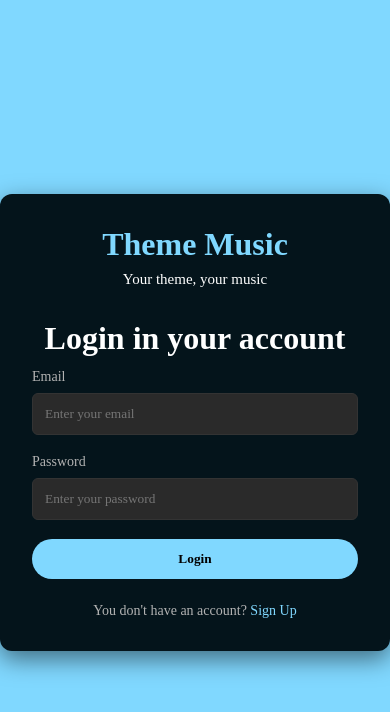
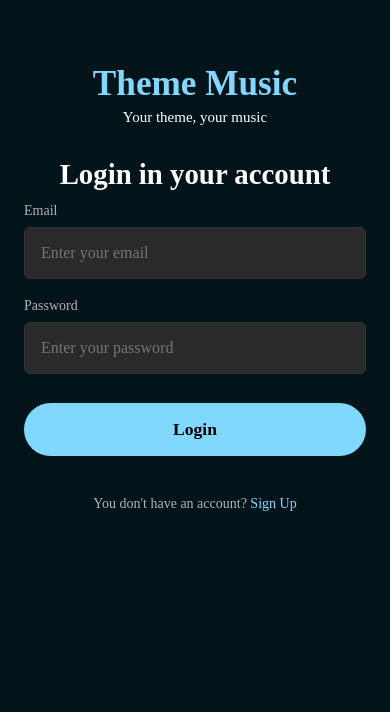
Before and after one commit to Thomas-Attanasio/theme-music, a website built with Vite: page src/pages/auth/login/login.html in a window 390 px wide. Built offline with nearby package versions, Linux system fonts and the light colour scheme; no server answers.

Commit message:
Create the media for the mobile view

```diff
--- a/src/pages/auth/auth.css
+++ b/src/pages/auth/auth.css
@@ -108,3 +108,54 @@ button:hover {
     color: #80d8ff;
     text-decoration: none;
 }
+
+
+
+
+/* Mobile config */
+@media (max-width: 480px) {
+    body {
+        align-items: flex-start;
+        padding-top: 40px;
+        background-color: #04141b;
+    }
+
+    .mainContainer {
+        width: 100%;
+        max-width: 100%;
+        height: 100%;
+        border-radius: 0;
+        box-shadow: none;
+        padding: 24px;
+        background-color: transparent;
+    }
+
+    .headerContainer h1 {
+        font-size: 2.2rem;
+        margin-bottom: 5px;
+    }
+
+    .loginContainer h1, .signUpContainer h1 {
+        font-size: 1.8rem;
+    }
+
+    .inputGroup input {
+        padding: 16px;
+        font-size: 16px;
+    }
+
+    .inputGroup input:focus {
+        transform: scale(1.02);
+    }
+
+    button {
+        padding: 16px;
+        font-size: 1.1rem;
+        margin-top: 10px;
+    }
+
+    .footerContainer {
+        margin-top: 40px;
+        padding-bottom: 20px;
+    }
+}
```
